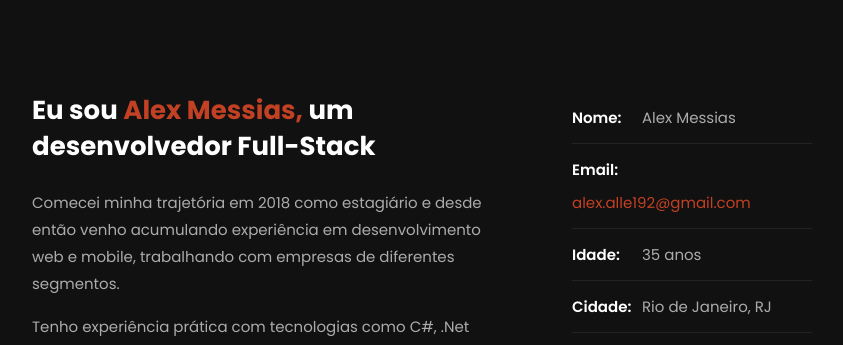
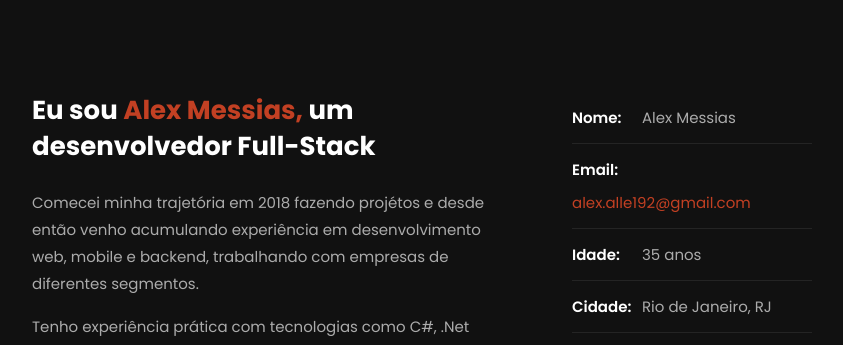
Before and after one commit to MessiahDev/novo-portifolio, a React (Vite) app: page / in a window 1280 px wide. Shown: the part 998-1343 px from the top of the page, without its empty margins (348-1191 px from the left). Built offline with nearby package versions, Linux system fonts and the light colour scheme.

Commit message:
style: atualizar descrição da trajetória profissional no componente Sobre

```diff
--- a/src/pages/Sobre/Sobre.jsx
+++ b/src/pages/Sobre/Sobre.jsx
@@ -38,7 +38,7 @@ export default function Sobre() {
                         Eu sou <span className="bio-name">Alex Messias,</span> um desenvolvedor Full-Stack
                     </h2>
                     <p className="bio-text">
-                        Comecei minha trajetória em 2018 como estagiário e desde então venho acumulando experiência em desenvolvimento web e mobile, trabalhando com empresas de diferentes segmentos.
+                        Comecei minha trajetória em 2018 fazendo projétos e desde então venho acumulando experiência em desenvolvimento web, mobile e backend, trabalhando com empresas de diferentes segmentos.
                     </p>
                     <p className="bio-text">
                         Tenho experiência prática com tecnologias como C#, .Net Core, React, Vue.js, TypeScript e bancos de dados como MySQL e PostgreSQL — sempre buscando entregar soluções completas, do back-end ao front-end.
```
